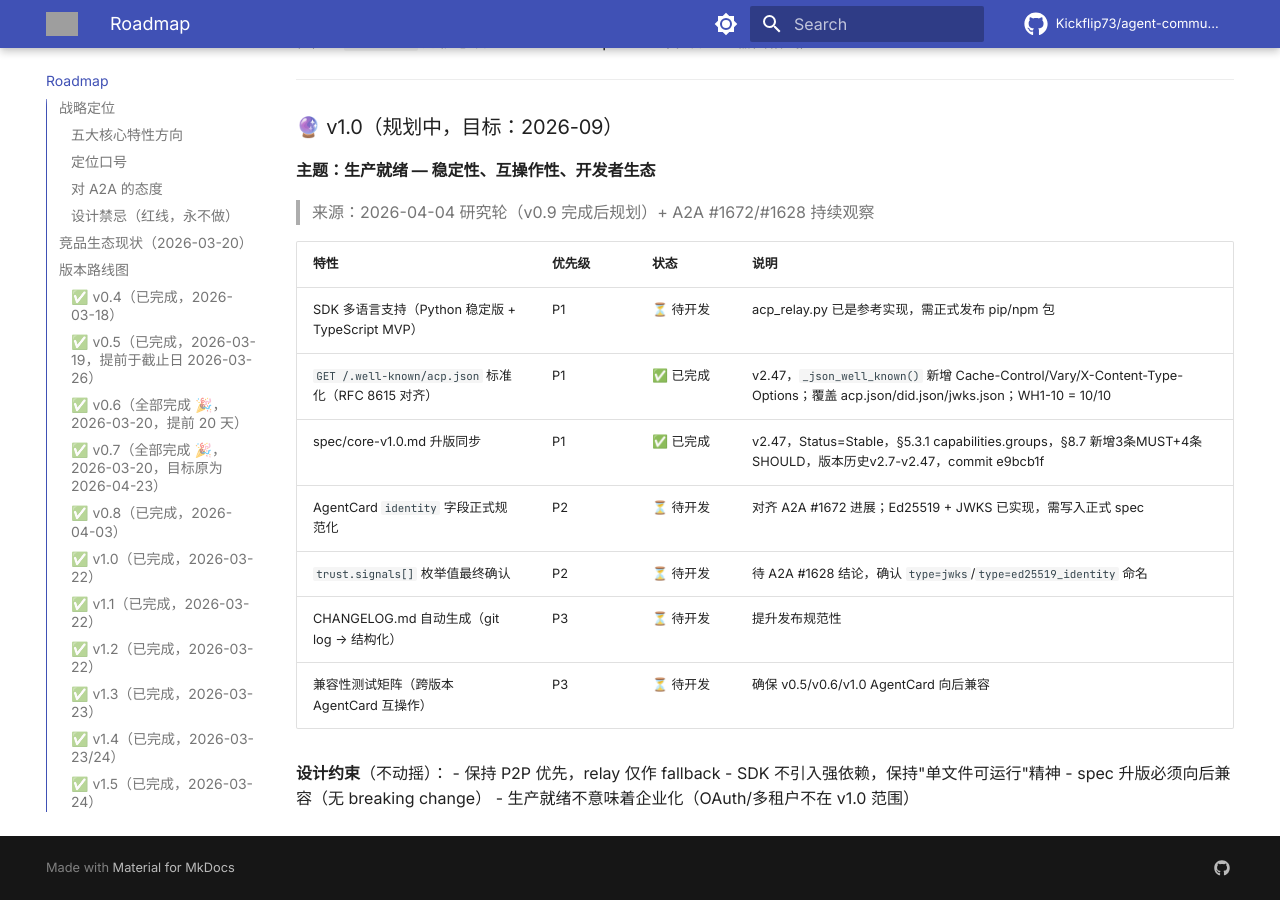
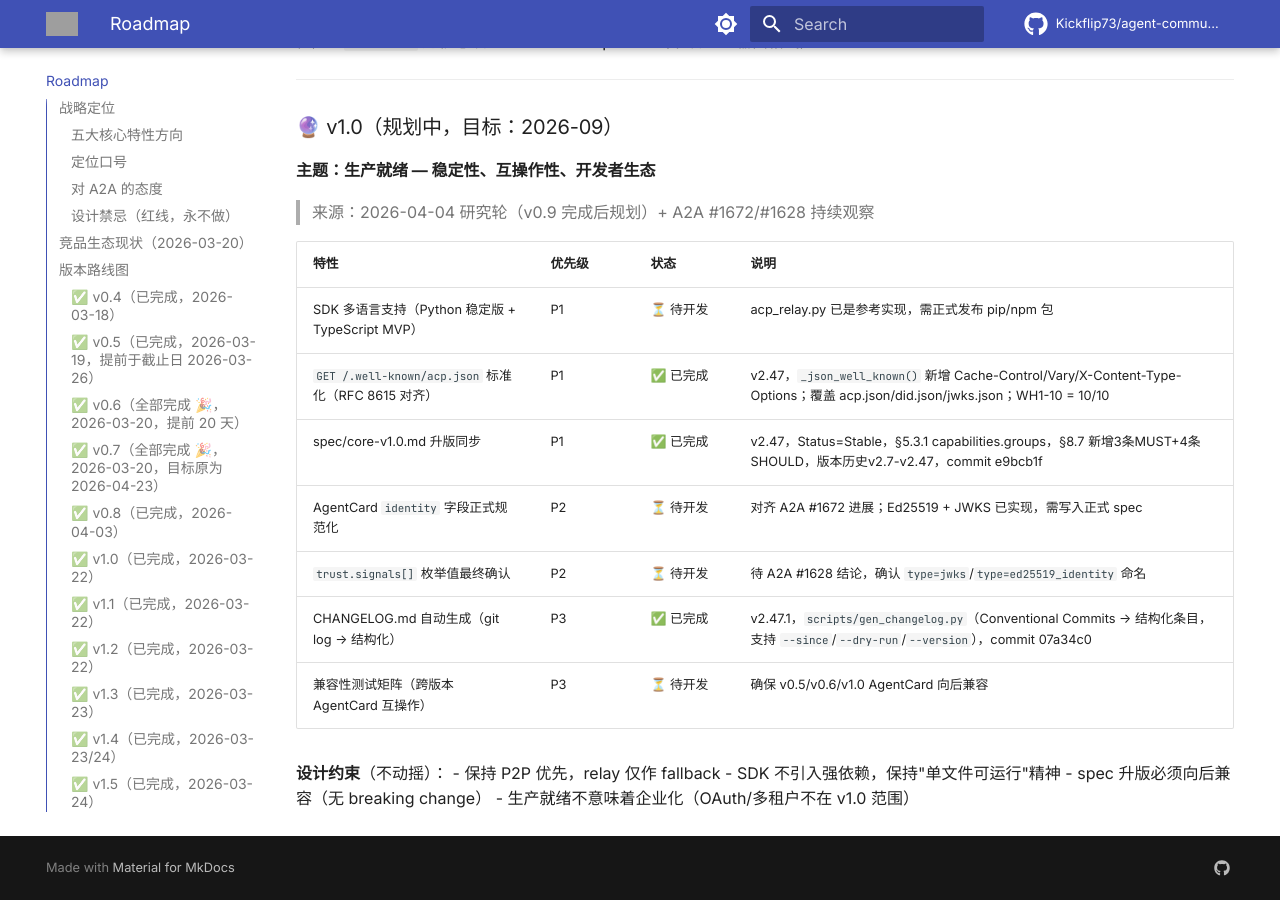
Before and after one commit to Kickflip73/agent-communication-protocol, an MkDocs documentation site: the page built from docs/ROADMAP.md, in a window 1280 px wide and 900 px high, scrolled down 20625 px. Built offline with MkDocs 1.6.1 and Material for MkDocs 9.7.7, drawn with Linux system fonts in a browser that asks for light colours; comment, search, counter and statistics services are not loaded; the version menu is left out; grey boxes are pictures that could not be loaded.

Commit message:
docs(roadmap): mark CHANGELOG auto-gen as done (scripts/gen_changelog.py, commit 07a34c0)

```diff
--- a/docs/ROADMAP.md
+++ b/docs/ROADMAP.md
@@ -697,7 +697,7 @@ APS:  https://github.com/aeoess/agent-passport-system  （Ed25519 身份，v0.8
 | spec/core-v1.0.md 升版同步 | P1 | ✅ 已完成 | v2.47，Status=Stable，§5.3.1 capabilities.groups，§8.7 新增3条MUST+4条SHOULD，版本历史v2.7-v2.47，commit e9bcb1f |
 | AgentCard `identity` 字段正式规范化 | P2 | ⏳ 待开发 | 对齐 A2A #1672 进展；Ed25519 + JWKS 已实现，需写入正式 spec |
 | `trust.signals[]` 枚举值最终确认 | P2 | ⏳ 待开发 | 待 A2A #1628 结论，确认 `type=jwks`/`type=ed25519_identity` 命名 |
-| CHANGELOG.md 自动生成（git log → 结构化） | P3 | ⏳ 待开发 | 提升发布规范性 |
+| CHANGELOG.md 自动生成（git log → 结构化） | P3 | ✅ 已完成 | v2.47.1，`scripts/gen_changelog.py`（Conventional Commits → 结构化条目，支持 `--since`/`--dry-run`/`--version`），commit 07a34c0 |
 | 兼容性测试矩阵（跨版本 AgentCard 互操作） | P3 | ⏳ 待开发 | 确保 v0.5/v0.6/v1.0 AgentCard 向后兼容 |
 
 **设计约束**（不动摇）：
```
